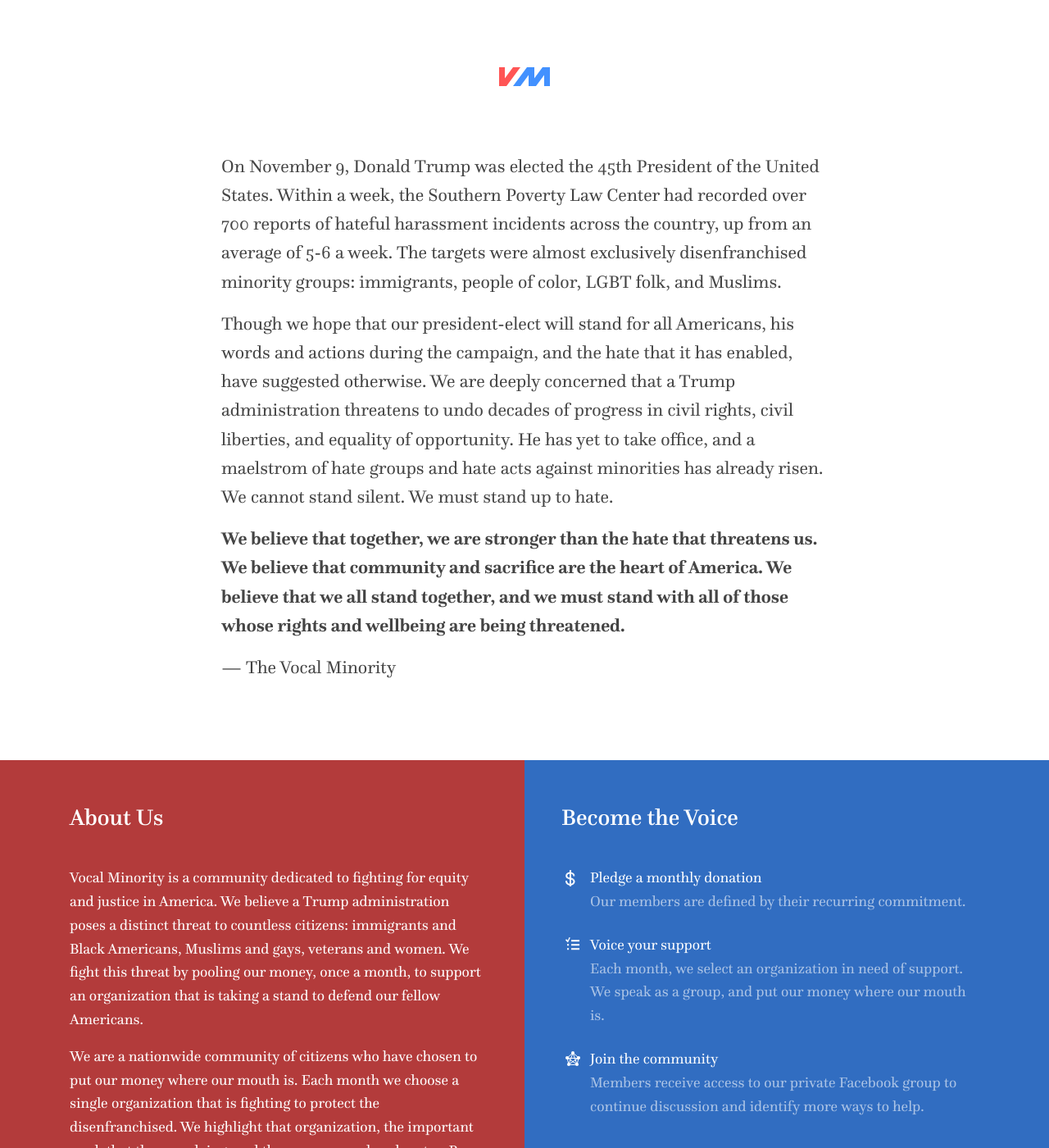
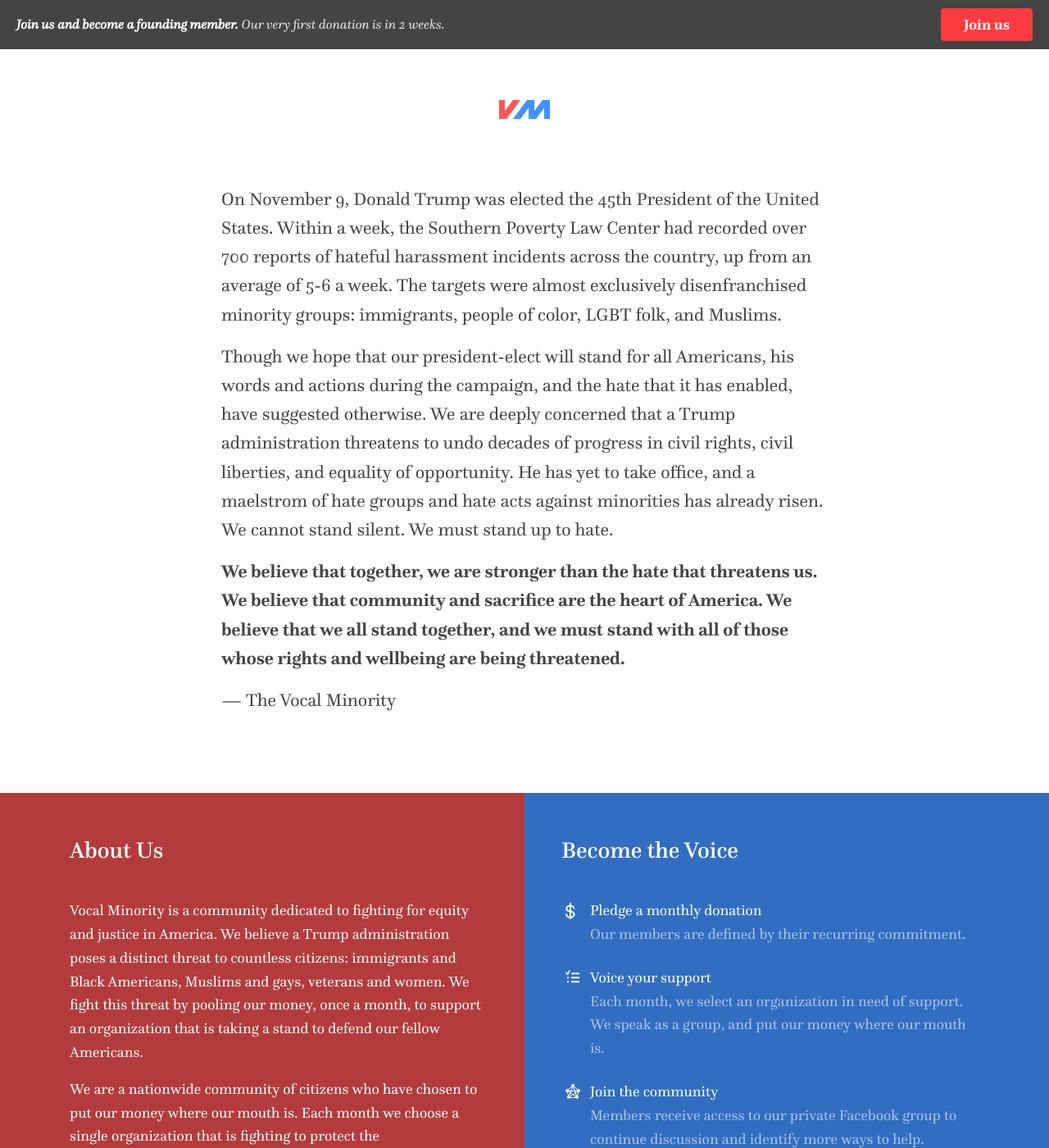
Before and after one commit to VocalMinority/vocalminority.us, a Jekyll site: the page built from index.html, in a window 1280 px wide and 1400 px high. Shown: the whole window at 82% size. Built offline with Jekyll 4.4.1, drawn with Linux system fonts in a browser that asks for light colours; nearby versions of some CDN libraries.

Commit message:
First pass on banner

```diff
--- /dev/null
+++ b/_sass/components/_banner.scss
@@ -0,0 +1,48 @@
+.banner {
+  width: 100%;
+  height: rem-calc(140);
+  top: 0;
+  position: relative;
+  background-color: $dark-gray;
+  color: $light-gray;
+  font-style: italic;
+  .banner-copy {
+    margin-left: 20px;
+    margin-right: 20px;
+    text-align: center;
+  }
+  .banner-emphasis {
+    color: $white;
+    font-weight: $global-weight-bold;
+    @include breakpoint(small only) {
+      display: block;
+      padding-top: 10px;
+    }
+  }
+  .banner-button {
+    color: $white;
+    background-color: #ff3b40;
+    font-weight: $global-weight-bold;
+    font-style: normal;
+    padding-top: 10px;
+    padding-bottom: 10px;
+    width: 80%;
+    margin: 0 10%;
+  }
+  @include breakpoint(medium) {
+    height: rem-calc(60);
+    position: fixed;
+    z-index: 1;
+    .banner-copy {
+      line-height: rem-calc(60);
+      text-align: left;
+    }
+    .banner-button {
+      position: absolute;
+      top: 10px;
+      right: 20px;
+      width: auto;
+      margin: 0;
+    }
+  }
+}
--- a/_sass/components/_manifesto.scss
+++ b/_sass/components/_manifesto.scss
@@ -1,10 +1,16 @@
 
 .manifesto-logo {
-  margin-bottom: rem-calc(80);
+  margin-bottom: rem-calc(60);
+  @include breakpoint(medium) {
+    margin-bottom: rem-calc(80);
+  }
 }
 .manifesto {
-  margin-top: rem-calc(80);
+  margin-top: rem-calc(60);
   margin-bottom: rem-calc(80);
+  @include breakpoint(medium) {
+    margin-top: rem-calc(120);
+  }
 }
 
 .intro-message {
--- a/css/main.scss
+++ b/css/main.scss
@@ -106,3 +106,4 @@
 @import 'components/mailchimp';
 @import 'components/button';
 @import 'components/signup_form';
+@import 'components/banner';
--- a/index.html
+++ b/index.html
@@ -4,6 +4,10 @@
 description: "Vocal Minority is a community dedicated to fighting for equity and justice in America. We believe a Trump administration poses a distinct threat to countless citizens: immigrants and blacks, muslims and gays, veterans and women. We fight this threat by pooling our money, once a month, to support an organization that is taking a stand to defend our fellow Americans."
 image_url: http://vocalminority.us/images/logo.svg
 ---
+
+<div class='banner'>
+  <p class='banner-copy'><span class='banner-emphasis'>Join us and become a founding member.</span> Our very first donation is in 2 weeks.</p><a href="/join" class="button banner-button">Join us</a></p>
+</div>
 
 <section class="row manifesto">
   <div class="manifesto-logo text-center">
```
